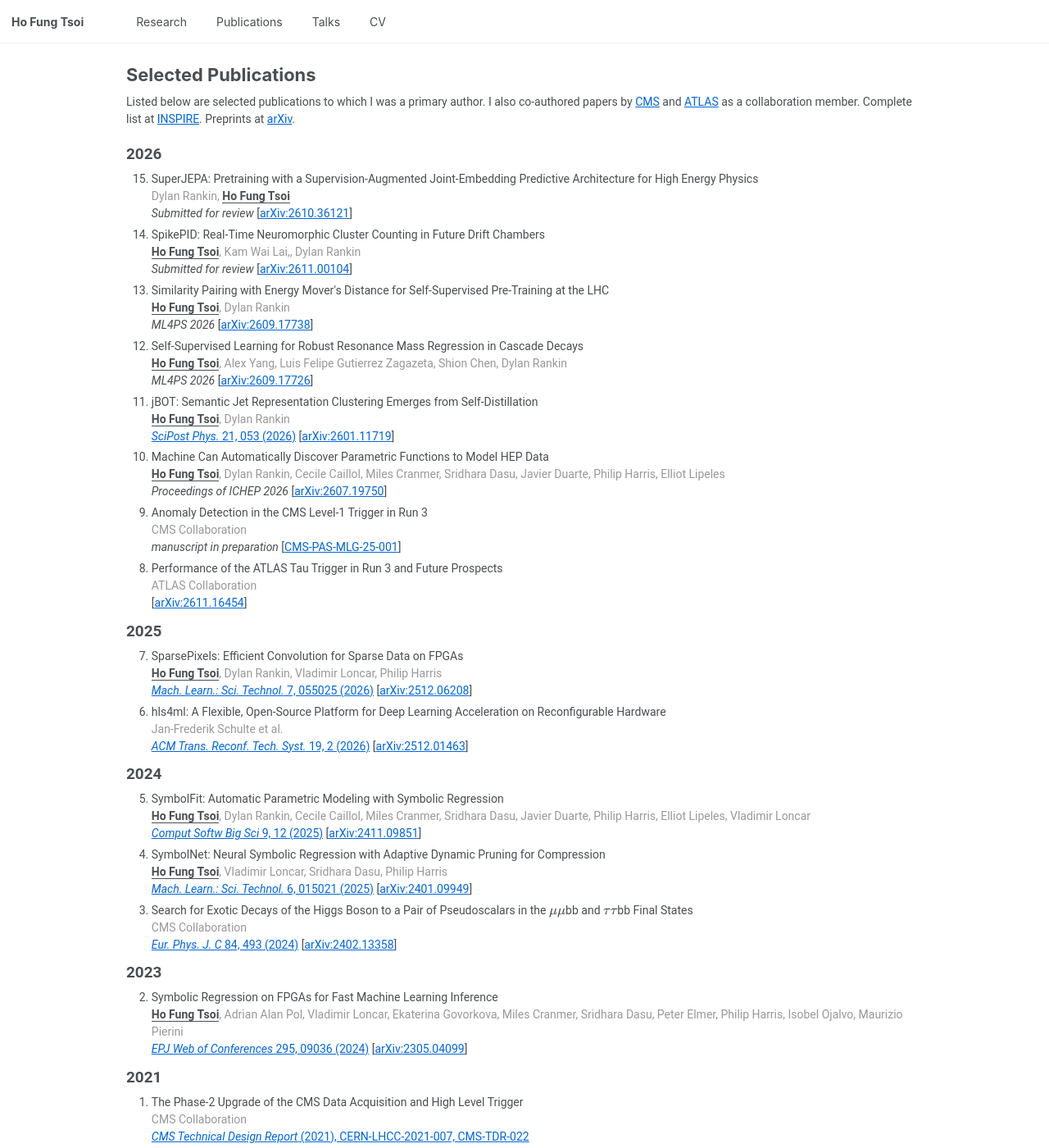
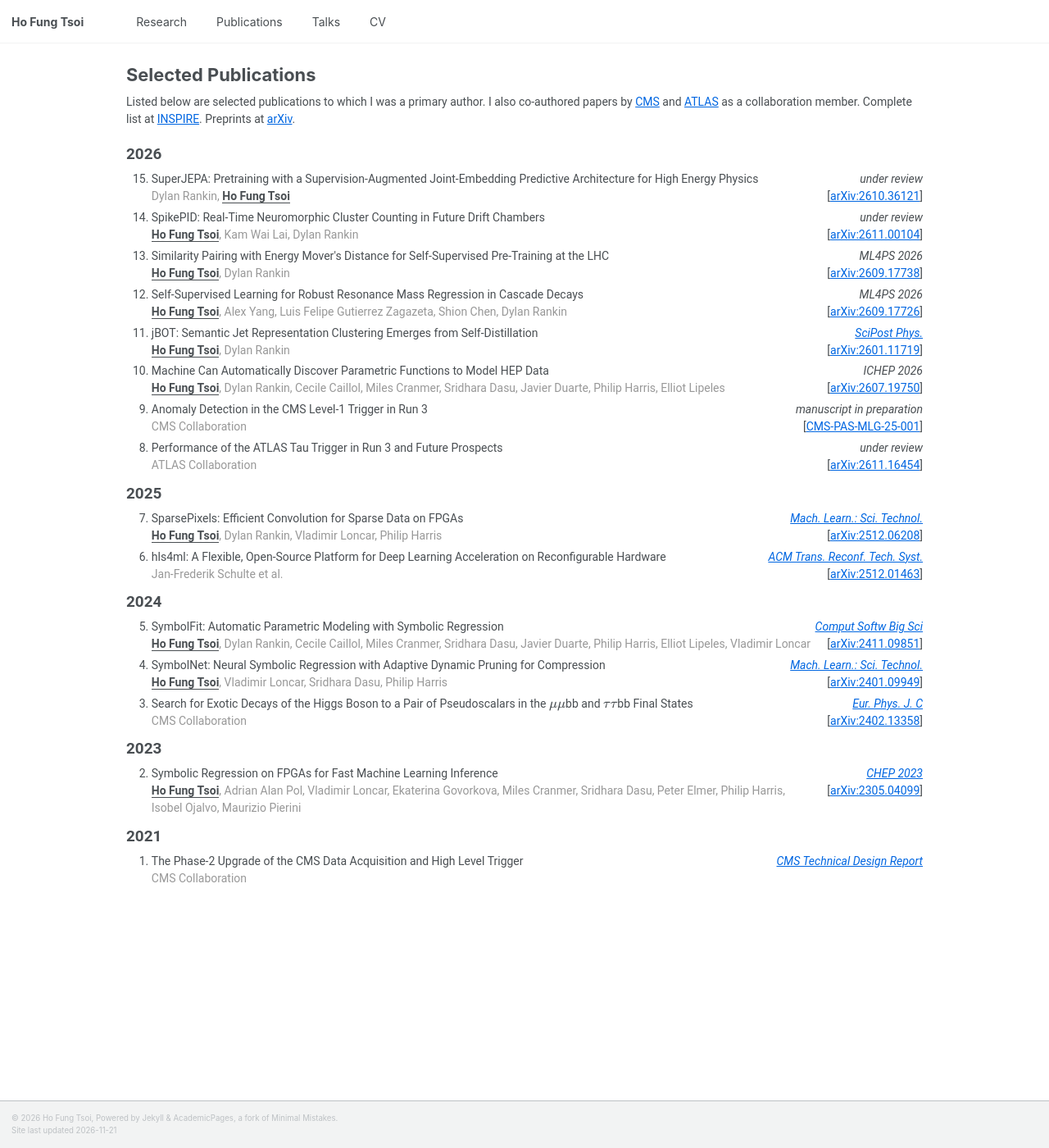
Before and after one commit to hftsoi/hftsoi.github.io, a Jekyll site: the page built from _pages/publications.md, in a window 1280 px wide and 1400 px high. Shown: the whole window at 82% size. Built offline with Jekyll 4.4.1, drawn with Linux system fonts in a browser that asks for light colours; a script bundle is joined from its source files by our own code; library files that are not in the unit come from our copies.

Commit message:
reformat pub

```diff
--- a/_pages/publications.md
+++ b/_pages/publications.md
@@ -43,6 +43,18 @@ author_profile: false
 .rev-ol > li::marker {
   font-weight: 400;
 }
+/* each line: text on the left, link parked on the right (like \hfill) */
+.pub-row {
+  display: flex;
+  align-items: baseline;
+  gap: 1em;
+}
+.pub-left  { flex: 1 1 auto; min-width: 0; }
+.pub-right { flex: 0 0 auto; white-space: nowrap; text-align: right; }
+@media (max-width: 600px) {
+  .pub-row   { display: block; }
+  .pub-right { display: block; }
+}
 </style>
 
 Listed below are selected publications to which I was a primary author. I also co-authored papers by [CMS](https://cms.cern/collaboration) and [ATLAS](https://atlas.cern/) as a collaboration member. Complete list at [INSPIRE](https://inspirehep.net/authors/1791418). Preprints at [arXiv](https://arxiv.org/a/tsoi_h_1.html).
@@ -58,104 +70,89 @@ Listed below are selected publications to which I was a primary author. I also c
 <div class="pub-year">2026</div>
 <ol class="rev-ol" reversed start="15" markdown="1">
    <li>
-      SuperJEPA: Pretraining with a Supervision-Augmented Joint-Embedding Predictive Architecture for High Energy Physics<br>
-      <span class="grey">Dylan Rankin,</span> <strong><u>Ho Fung Tsoi</u></strong><br>
-      <em>Submitted for review</em> [<a href="https://arxiv.org/abs/2610.36121">arXiv:2610.36121</a>]
+      <div class="pub-row"><span class="pub-left">SuperJEPA: Pretraining with a Supervision-Augmented Joint-Embedding Predictive Architecture for High Energy Physics</span><span class="pub-right"><em>under review</em></span></div>
+      <div class="pub-row"><span class="pub-left"><span class="grey">Dylan Rankin,</span> <strong><u>Ho Fung Tsoi</u></strong></span><span class="pub-right">[<a href="https://arxiv.org/abs/2610.36121">arXiv:2610.36121</a>]</span></div>
    </li>
 
    <li>
-      SpikePID: Real-Time Neuromorphic Cluster Counting in Future Drift Chambers<br>
-      <strong><u>Ho Fung Tsoi</u></strong><span class="grey">, <span class="grey">Kam Wai Lai,</span>, Dylan Rankin</span><br>
-      <em>Submitted for review</em> [<a href="https://arxiv.org/abs/2611.00104">arXiv:2611.00104</a>]
+      <div class="pub-row"><span class="pub-left">SpikePID: Real-Time Neuromorphic Cluster Counting in Future Drift Chambers</span><span class="pub-right"><em>under review</em></span></div>
+      <div class="pub-row"><span class="pub-left"><strong><u>Ho Fung Tsoi</u></strong><span class="grey">, Kam Wai Lai, Dylan Rankin</span></span><span class="pub-right">[<a href="https://arxiv.org/abs/2611.00104">arXiv:2611.00104</a>]</span></div>
    </li>
 
    <li>
-      Similarity Pairing with Energy Mover's Distance for Self-Supervised Pre-Training at the LHC<br>
-      <strong><u>Ho Fung Tsoi</u></strong><span class="grey">, Dylan Rankin</span><br>
-      <em>ML4PS 2026</em> [<a href="https://arxiv.org/abs/2609.17738">arXiv:2609.17738</a>]
+      <div class="pub-row"><span class="pub-left">Similarity Pairing with Energy Mover's Distance for Self-Supervised Pre-Training at the LHC</span><span class="pub-right"><em>ML4PS 2026</em></span></div>
+      <div class="pub-row"><span class="pub-left"><strong><u>Ho Fung Tsoi</u></strong><span class="grey">, Dylan Rankin</span></span><span class="pub-right">[<a href="https://arxiv.org/abs/2609.17738">arXiv:2609.17738</a>]</span></div>
    </li>
 
    <li>
-      Self-Supervised Learning for Robust Resonance Mass Regression in Cascade Decays<br>
-      <strong><u>Ho Fung Tsoi</u></strong><span class="grey">, Alex Yang, Luis Felipe Gutierrez Zagazeta, Shion Chen, Dylan Rankin</span><br>
-      <em>ML4PS 2026</em> [<a href="https://arxiv.org/abs/2609.17726">arXiv:2609.17726</a>]
+      <div class="pub-row"><span class="pub-left">Self-Supervised Learning for Robust Resonance Mass Regression in Cascade Decays</span><span class="pub-right"><em>ML4PS 2026</em></span></div>
+      <div class="pub-row"><span class="pub-left"><strong><u>Ho Fung Tsoi</u></strong><span class="grey">, Alex Yang, Luis Felipe Gutierrez Zagazeta, Shion Chen, Dylan Rankin</span></span><span class="pub-right">[<a href="https://arxiv.org/abs/2609.17726">arXiv:2609.17726</a>]</span></div>
    </li>
 
    <li>
-      jBOT: Semantic Jet Representation Clustering Emerges from Self-Distillation<br>
-      <strong><u>Ho Fung Tsoi</u></strong><span class="grey">, Dylan Rankin</span><br>
-      <a href="https://scipost.org/10.21468/SciPostPhys.21.3.053"><em>SciPost Phys.</em> 21, 053 (2026)</a> [<a href="https://arxiv.org/abs/2601.11719">arXiv:2601.11719</a>]
+      <div class="pub-row"><span class="pub-left">jBOT: Semantic Jet Representation Clustering Emerges from Self-Distillation</span><span class="pub-right"><a href="https://scipost.org/10.21468/SciPostPhys.21.3.053"><em>SciPost Phys.</em></a></span></div>
+      <div class="pub-row"><span class="pub-left"><strong><u>Ho Fung Tsoi</u></strong><span class="grey">, Dylan Rankin</span></span><span class="pub-right">[<a href="https://arxiv.org/abs/2601.11719">arXiv:2601.11719</a>]</span></div>
    </li>
 
    <li>
-      Machine Can Automatically Discover Parametric Functions to Model HEP Data<br>
-      <strong><u>Ho Fung Tsoi</u></strong><span class="grey">, Dylan Rankin, Cecile Caillol, Miles Cranmer, Sridhara Dasu, Javier Duarte, Philip Harris, Elliot Lipeles</span><br>
-      <em>Proceedings of ICHEP 2026</em> [<a href="https://arxiv.org/abs/2607.19750">arXiv:2607.19750</a>]
+      <div class="pub-row"><span class="pub-left">Machine Can Automatically Discover Parametric Functions to Model HEP Data</span><span class="pub-right"><em>ICHEP 2026</em></span></div>
+      <div class="pub-row"><span class="pub-left"><strong><u>Ho Fung Tsoi</u></strong><span class="grey">, Dylan Rankin, Cecile Caillol, Miles Cranmer, Sridhara Dasu, Javier Duarte, Philip Harris, Elliot Lipeles</span></span><span class="pub-right">[<a href="https://arxiv.org/abs/2607.19750">arXiv:2607.19750</a>]</span></div>
    </li>
 
    <li>
-      Anomaly Detection in the CMS Level-1 Trigger in Run 3<br>
-      <span class="grey">CMS Collaboration</span><br>
-      <em>manuscript in preparation</em> [<a href="https://cds.cern.ch/record/2967864?ln=en">CMS-PAS-MLG-25-001</a>]
+      <div class="pub-row"><span class="pub-left">Anomaly Detection in the CMS Level-1 Trigger in Run 3</span><span class="pub-right"><em>manuscript in preparation</em></span></div>
+      <div class="pub-row"><span class="pub-left"><span class="grey">CMS Collaboration</span></span><span class="pub-right">[<a href="https://cds.cern.ch/record/2967864?ln=en">CMS-PAS-MLG-25-001</a>]</span></div>
    </li>
 
    <li>
-      Performance of the ATLAS Tau Trigger in Run 3 and Future Prospects<br>
-      <span class="grey">ATLAS Collaboration</span><br>
-      [<a href="https://arxiv.org/abs/2611.16454">arXiv:2611.16454</a>]
+      <div class="pub-row"><span class="pub-left">Performance of the ATLAS Tau Trigger in Run 3 and Future Prospects</span><span class="pub-right"><em>under review</em></span></div>
+      <div class="pub-row"><span class="pub-left"><span class="grey">ATLAS Collaboration</span></span><span class="pub-right">[<a href="https://arxiv.org/abs/2611.16454">arXiv:2611.16454</a>]</span></div>
    </li>
 </ol>
 
 <div class="pub-year">2025</div>
 <ol class="rev-ol" reversed start="7" markdown="1">
    <li>
-      SparsePixels: Efficient Convolution for Sparse Data on FPGAs<br>
-      <strong><u>Ho Fung Tsoi</u></strong><span class="grey">, Dylan Rankin, Vladimir Loncar, Philip Harris</span><br>
-      <a href="https://iopscience.iop.org/article/10.1088/2632-2153/ae9fb5"><em>Mach. Learn.: Sci. Technol.</em> 7, 055025 (2026)</a> [<a href="https://arxiv.org/abs/2512.06208">arXiv:2512.06208</a>]
+      <div class="pub-row"><span class="pub-left">SparsePixels: Efficient Convolution for Sparse Data on FPGAs</span><span class="pub-right"><a href="https://iopscience.iop.org/article/10.1088/2632-2153/ae9fb5"><em>Mach. Learn.: Sci. Technol.</em></a></span></div>
+      <div class="pub-row"><span class="pub-left"><strong><u>Ho Fung Tsoi</u></strong><span class="grey">, Dylan Rankin, Vladimir Loncar, Philip Harris</span></span><span class="pub-right">[<a href="https://arxiv.org/abs/2512.06208">arXiv:2512.06208</a>]</span></div>
    </li>
 
    <li>
-      hls4ml: A Flexible, Open-Source Platform for Deep Learning Acceleration on Reconfigurable Hardware<br>
-      <span class="grey">Jan-Frederik Schulte et al.</span><br>
-      <a href="https://doi.org/10.1145/3801979"><em>ACM Trans. Reconf. Tech. Syst.</em> 19, 2 (2026)</a> [<a href="https://arxiv.org/abs/2512.01463">arXiv:2512.01463</a>]
+      <div class="pub-row"><span class="pub-left">hls4ml: A Flexible, Open-Source Platform for Deep Learning Acceleration on Reconfigurable Hardware</span><span class="pub-right"><a href="https://doi.org/10.1145/3801979"><em>ACM Trans. Reconf. Tech. Syst.</em></a></span></div>
+      <div class="pub-row"><span class="pub-left"><span class="grey">Jan-Frederik Schulte et al.</span></span><span class="pub-right">[<a href="https://arxiv.org/abs/2512.01463">arXiv:2512.01463</a>]</span></div>
    </li>
 </ol>
 
 <div class="pub-year">2024</div>
 <ol class="rev-ol" reversed start="5" markdown="1">
    <li>
-      SymbolFit: Automatic Parametric Modeling with Symbolic Regression<br>
-      <strong><u>Ho Fung Tsoi</u></strong><span class="grey">, Dylan Rankin, Cecile Caillol, Miles Cranmer, Sridhara Dasu, Javier Duarte, Philip Harris, Elliot Lipeles, Vladimir Loncar</span><br>
-      <a href="https://link.springer.com/article/10.1007/s41781-025-00140-9"><em>Comput Softw Big Sci</em> 9, 12 (2025)</a> [<a href="https://arxiv.org/abs/2411.09851">arXiv:2411.09851</a>]
+      <div class="pub-row"><span class="pub-left">SymbolFit: Automatic Parametric Modeling with Symbolic Regression</span><span class="pub-right"><a href="https://link.springer.com/article/10.1007/s41781-025-00140-9"><em>Comput Softw Big Sci</em></a></span></div>
+      <div class="pub-row"><span class="pub-left"><strong><u>Ho Fung Tsoi</u></strong><span class="grey">, Dylan Rankin, Cecile Caillol, Miles Cranmer, Sridhara Dasu, Javier Duarte, Philip Harris, Elliot Lipeles, Vladimir Loncar</span></span><span class="pub-right">[<a href="https://arxiv.org/abs/2411.09851">arXiv:2411.09851</a>]</span></div>
    </li>
 
    <li>
-      SymbolNet: Neural Symbolic Regression with Adaptive Dynamic Pruning for Compression<br>
-      <strong><u>Ho Fung Tsoi</u></strong><span class="grey">, Vladimir Loncar, Sridhara Dasu, Philip Harris</span><br>
-      <a href="https://iopscience.iop.org/article/10.1088/2632-2153/adaad8"><em>Mach. Learn.: Sci. Technol.</em> 6, 015021 (2025)</a> [<a href="https://arxiv.org/abs/2401.09949">arXiv:2401.09949</a>]
+      <div class="pub-row"><span class="pub-left">SymbolNet: Neural Symbolic Regression with Adaptive Dynamic Pruning for Compression</span><span class="pub-right"><a href="https://iopscience.iop.org/article/10.1088/2632-2153/adaad8"><em>Mach. Learn.: Sci. Technol.</em></a></span></div>
+      <div class="pub-row"><span class="pub-left"><strong><u>Ho Fung Tsoi</u></strong><span class="grey">, Vladimir Loncar, Sridhara Dasu, Philip Harris</span></span><span class="pub-right">[<a href="https://arxiv.org/abs/2401.09949">arXiv:2401.09949</a>]</span></div>
    </li>
 
    <li>
-      Search for Exotic Decays of the Higgs Boson to a Pair of Pseudoscalars in the \(\mu\mu\)bb and \(\tau\tau\)bb Final States<br>
-      <span class="grey">CMS Collaboration</span><br>
-      <a href="https://link.springer.com/article/10.1140/epjc/s10052-024-12727-4"><em>Eur. Phys. J. C</em> 84, 493 (2024)</a> [<a href="https://arxiv.org/abs/2402.13358">arXiv:2402.13358</a>]
+      <div class="pub-row"><span class="pub-left">Search for Exotic Decays of the Higgs Boson to a Pair of Pseudoscalars in the \(\mu\mu\)bb and \(\tau\tau\)bb Final States</span><span class="pub-right"><a href="https://link.springer.com/article/10.1140/epjc/s10052-024-12727-4"><em>Eur. Phys. J. C</em></a></span></div>
+      <div class="pub-row"><span class="pub-left"><span class="grey">CMS Collaboration</span></span><span class="pub-right">[<a href="https://arxiv.org/abs/2402.13358">arXiv:2402.13358</a>]</span></div>
    </li>
 </ol>
 
 <div class="pub-year">2023</div>
 <ol class="rev-ol" reversed start="2" markdown="1">
    <li>
-      Symbolic Regression on FPGAs for Fast Machine Learning Inference<br>
-      <strong><u>Ho Fung Tsoi</u></strong><span class="grey">, Adrian Alan Pol, Vladimir Loncar, Ekaterina Govorkova, Miles Cranmer, Sridhara Dasu, Peter Elmer, Philip Harris, Isobel Ojalvo, Maurizio Pierini</span><br>
-      <a href="https://doi.org/10.1051/epjconf/202429509036"><em>EPJ Web of Conferences</em> 295, 09036 (2024)</a> [<a href="https://arxiv.org/abs/2305.04099">arXiv:2305.04099</a>]
+      <div class="pub-row"><span class="pub-left">Symbolic Regression on FPGAs for Fast Machine Learning Inference</span><span class="pub-right"><a href="https://doi.org/10.1051/epjconf/202429509036"><em>CHEP 2023</em></a></span></div>
+      <div class="pub-row"><span class="pub-left"><strong><u>Ho Fung Tsoi</u></strong><span class="grey">, Adrian Alan Pol, Vladimir Loncar, Ekaterina Govorkova, Miles Cranmer, Sridhara Dasu, Peter Elmer, Philip Harris, Isobel Ojalvo, Maurizio Pierini</span></span><span class="pub-right">[<a href="https://arxiv.org/abs/2305.04099">arXiv:2305.04099</a>]</span></div>
    </li>
 </ol>
 
 <div class="pub-year">2021</div>
 <ol class="rev-ol" reversed start="1" markdown="1">
    <li>
-      The Phase-2 Upgrade of the CMS Data Acquisition and High Level Trigger<br>
-      <span class="grey">CMS Collaboration</span><br>
-      <a href="https://cds.cern.ch/record/2759072"><em>CMS Technical Design Report</em> (2021), CERN-LHCC-2021-007, CMS-TDR-022</a>
+      <div class="pub-row"><span class="pub-left">The Phase-2 Upgrade of the CMS Data Acquisition and High Level Trigger</span><span class="pub-right"><a href="https://cds.cern.ch/record/2759072"><em>CMS Technical Design Report</em></a></span></div>
+      <div class="pub-row"><span class="pub-left"><span class="grey">CMS Collaboration</span></span></div>
    </li>
 </ol>
```
